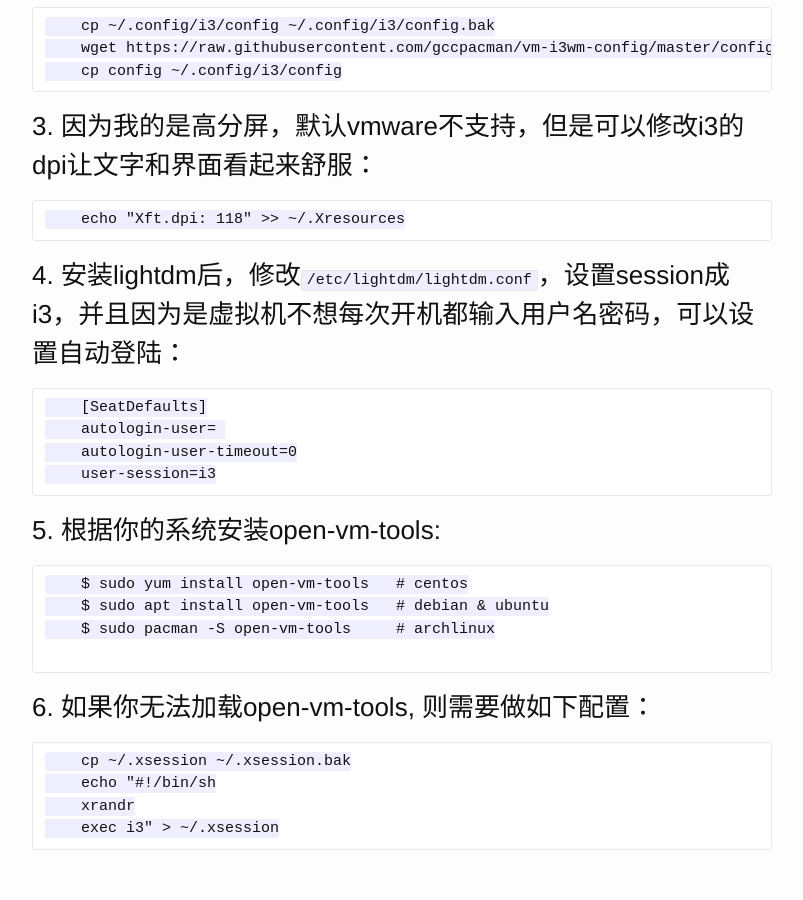
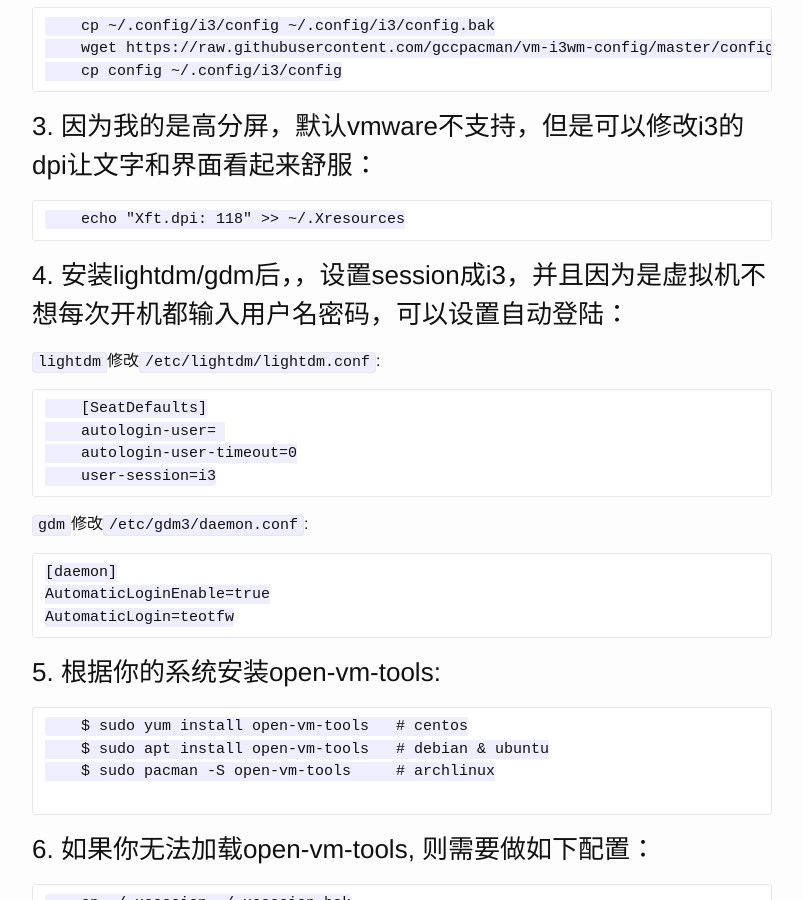
Before and after one commit to gccpacman/gccpacman.github.io, a Jekyll site: the page built from _posts/2018-05-04-virtualmachine-i3-linux.md, in a window 1280 px wide and 900 px high, scrolled down 986 px. Shown: the whole window, without its empty margins (238-1041 px from the left). Built offline with Jekyll 4.4.1, drawn with Linux system fonts in a browser that asks for light colours.

Commit message:
Update 2018-05-04-virtualmachine-i3-linux.md

````diff
--- a/_posts/2018-05-04-virtualmachine-i3-linux.md
+++ b/_posts/2018-05-04-virtualmachine-i3-linux.md
@@ -37,13 +37,23 @@ tags: [虚拟机, vmware, i3, linux]
     echo "Xft.dpi: 118" >> ~/.Xresources
 ```
 
-### 4. 安装lightdm后，修改`/etc/lightdm/lightdm.conf`，设置session成i3，并且因为是虚拟机不想每次开机都输入用户名密码，可以设置自动登陆：
+### 4. 安装lightdm/gdm后，，设置session成i3，并且因为是虚拟机不想每次开机都输入用户名密码，可以设置自动登陆：
+
+`lightdm`修改`/etc/lightdm/lightdm.conf`:
 
 ```
     [SeatDefaults]
     autologin-user= {{your username}}
     autologin-user-timeout=0
     user-session=i3
+```
+
+`gdm`修改`/etc/gdm3/daemon.conf`:
+
+```
+[daemon]
+AutomaticLoginEnable=true
+AutomaticLogin=teotfw
 ```
 
 
````
